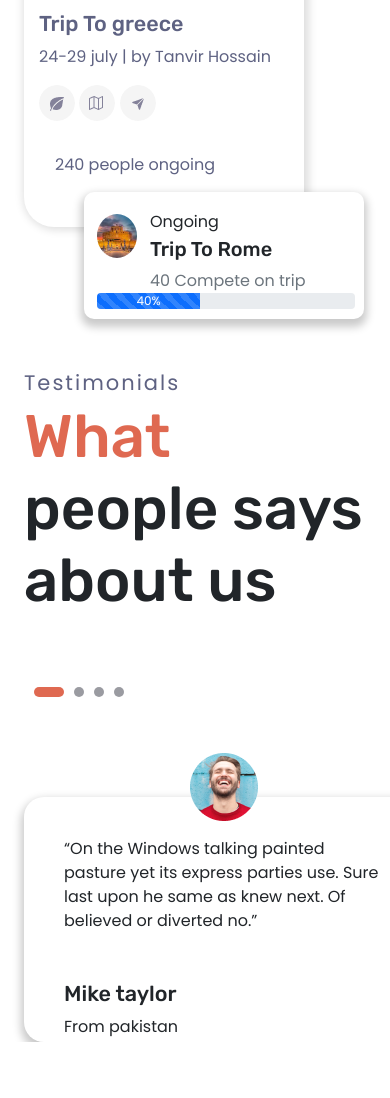
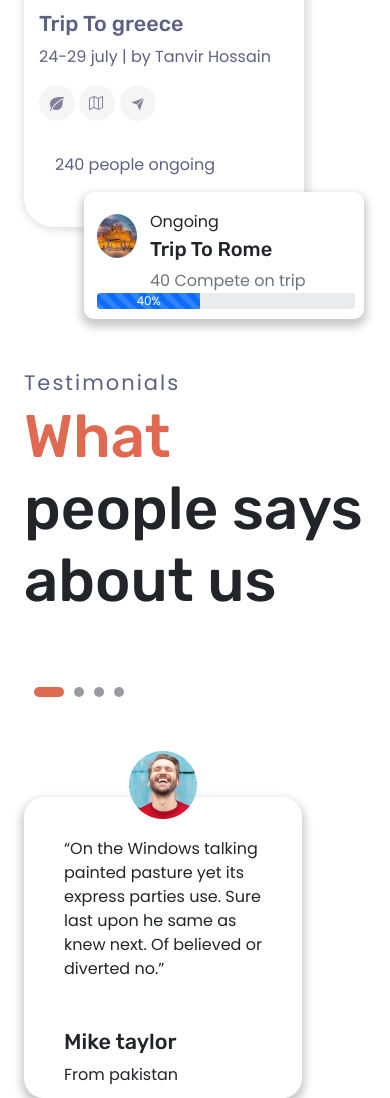
Before and after one commit to tanvir1017/Travel-website, a plain HTML site: page index.html in a window 390 px wide. Shown: the part 5539-6637 px from the top of the page. Before the commit the page ends 6581 px from the top, so only its background shows below. Drawn offline with nearby package versions, Linux system fonts and the light colour scheme.

Commit message:
fourth commit 2

```diff
--- a/style.css
+++ b/style.css
@@ -388,6 +388,16 @@ header
         border-top-left-radius: 20px;
         padding: 0px !important;
     }
+    .right-side-compliment
+    {
+        padding: 40px;
+        border-radius: 20px;
+        position: absolute;
+        top: 10px;
+        width: 278px;
+        height: 301px;
+        box-shadow: 0px 5px 8px 3px rgb(0 0 0 / 21%);
+    }
      .right-side-compliment img
     {
         position: absolute;
```
